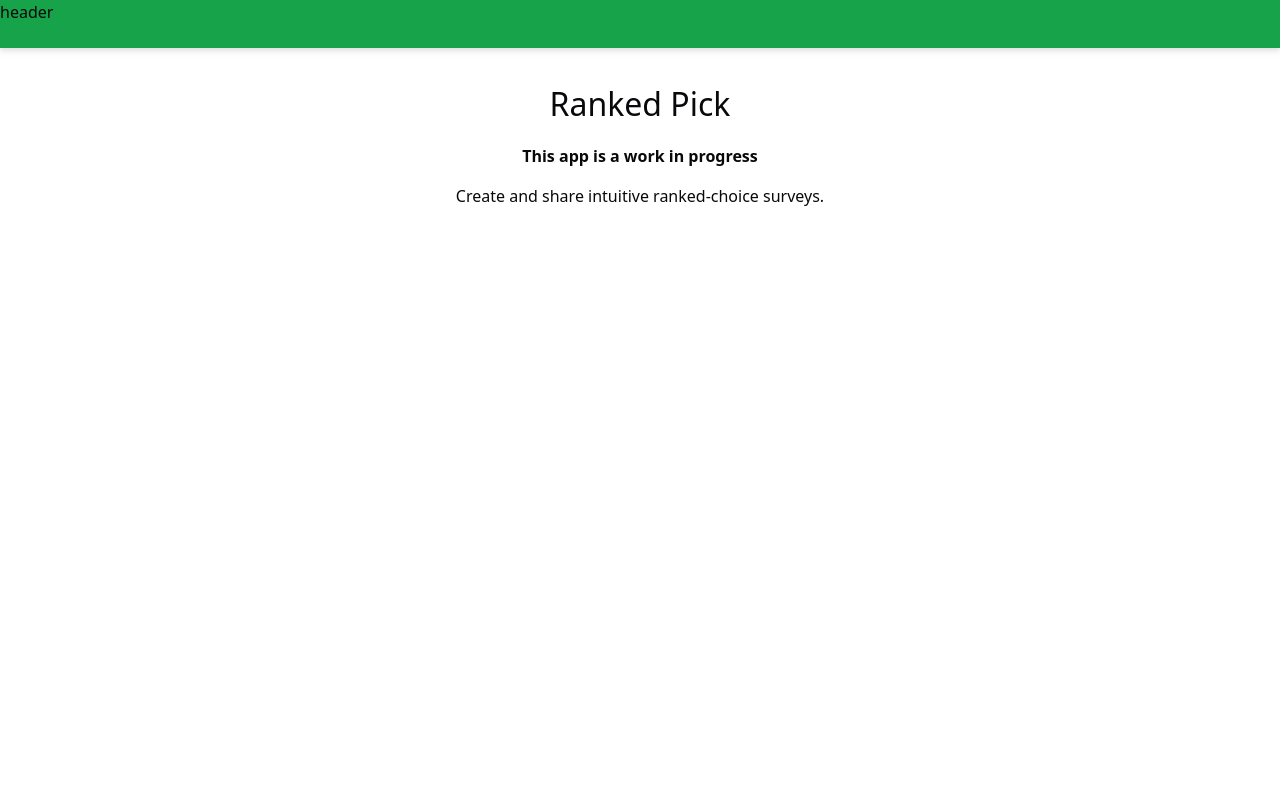
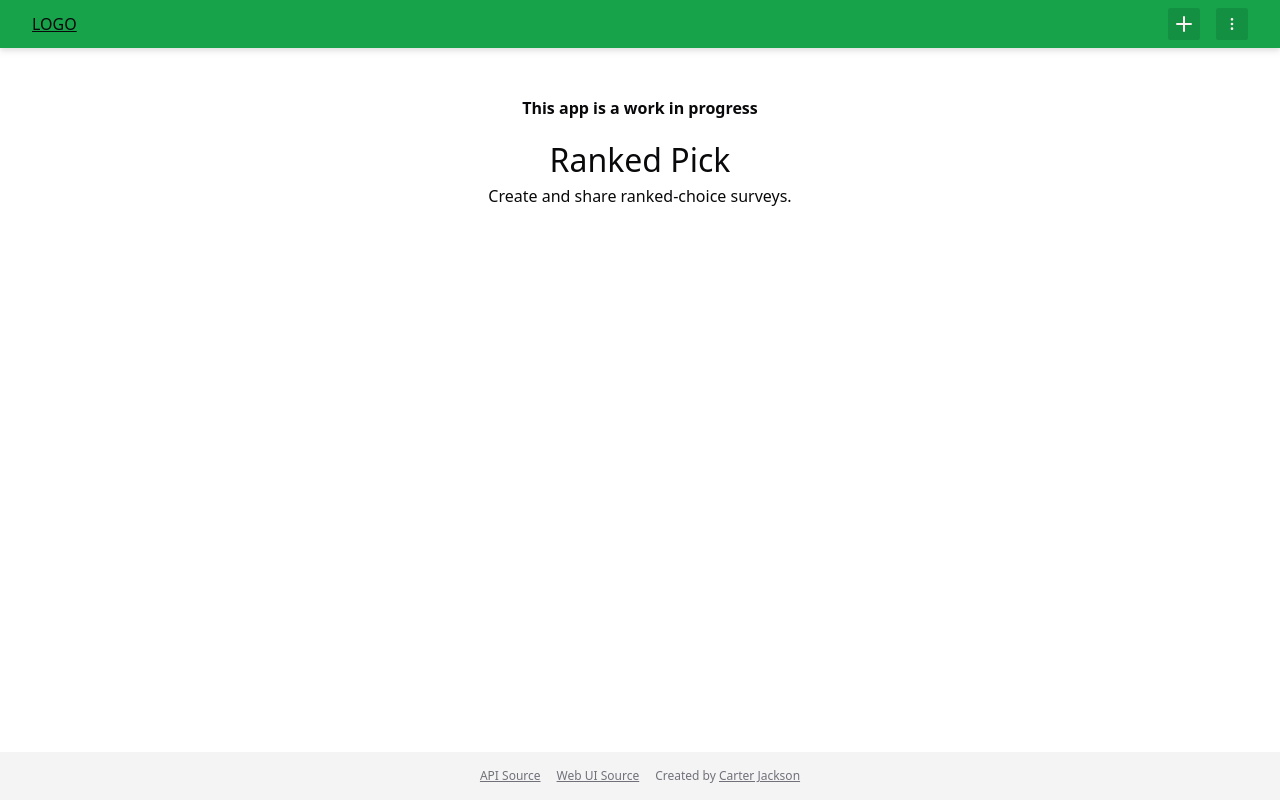
Before and after one commit to bluesort/ranked-pick-web, a React (Vite) app: page / in a window 1280 px wide. Built offline with nearby package versions, Linux system fonts and the light colour scheme; no server answers.

Commit message:
footer + header styling

```diff
--- a/package.json
+++ b/package.json
@@ -18,6 +18,7 @@
     "lucide-react": "^0.364.0",
     "react": "^18.2.0",
     "react-dom": "^18.2.0",
+    "react-icons": "^5.0.1",
     "tailwind-merge": "^2.2.2",
     "tailwindcss-animate": "^1.0.7",
     "wouter": "^3.1.0"
--- a/src/components/layout/AppLayout.tsx
+++ b/src/components/layout/AppLayout.tsx
@@ -1,11 +1,13 @@
 import Body from "@/components/layout/Body";
+import Footer from "@/components/layout/Footer";
 import Header from "@/components/layout/Header";
 
 function AppLayout() {
   return (
-    <div className="relative bg-background text-foreground">
+    <div className="flex flex-col h-screen relative bg-background text-foreground">
       <Header />
       <Body />
+      <Footer />
     </div>
   );
 }
--- a/src/components/layout/Body.tsx
+++ b/src/components/layout/Body.tsx
@@ -2,7 +2,7 @@ import Routes from "@/components/Routes";
 
 function Body() {
   return (
-    <div className="w-full h-full flex justify-center flex-grow p-8 mt-12">
+    <div className="flex justify-center flex-grow p-8 mt-12">
       <Routes />
     </div>
   );
--- /dev/null
+++ b/src/components/layout/Footer.tsx
@@ -0,0 +1,13 @@
+function Footer() {
+	return (
+		<footer className="flex justify-center bg-muted text-muted-foreground h-12 p-4 text-xs [&>*]:mx-2">
+			<a href="https://github.com/carterjackson/ranked-pick-api" target="_blank">API Source</a>
+			<a href="https://github.com/carterjackson/ranked-pick-web" target="_blank">Web UI Source</a>
+			<p>
+				Created by <a href="https://github.com/carterjackson" target="_blank">Carter Jackson</a>
+			</p>
+		</footer>
+	);
+}
+
+export default Footer;
--- a/src/components/layout/Header.tsx
+++ b/src/components/layout/Header.tsx
@@ -1,9 +1,25 @@
+import { FiMoreVertical, FiPlus } from "react-icons/fi";
+import { Link } from "wouter";
+
 function Header() {
   return (
-    <div className="w-full fixed h-12 bg-primary top-0 drop-shadow-md">
-      header
+    <div className="w-full fixed h-12 bg-primary top-0 drop-shadow-md flex justify-between items-center px-8">
+      <Link to="/">LOGO</Link>
+      <div className="flex">
+        <HeaderIconLink to="/surveys/new" icon={<FiPlus size="24" />} className="mr-4 p-1" />
+        <HeaderIconLink to="/" icon={<FiMoreVertical size="16" />} className="p-2" />
+      </div>
     </div>
   );
 }
 
+function HeaderIconLink(props: { to: string, icon: JSX.Element, className: string }) {
+  const { to, icon, className } = props;
+  return (
+    <Link to={to} className={`${className} bg-primary-darkened rounded-md text-primary-foreground hover:brightness-90`}>
+      {icon}
+    </Link>
+  );
+}
+
 export default Header;
--- a/src/components/views/home/Home.tsx
+++ b/src/components/views/home/Home.tsx
@@ -1,9 +1,9 @@
 function Home() {
   return (
     <div className="flex flex-col items-center">
+      <p className="font-bold my-4">This app is a work in progress</p>
       <h1>Ranked Pick</h1>
-      <p className="font-bold my-4">This app is a work in progress</p>
-      <p>Create and share intuitive ranked-choice surveys.</p>
+      <p>Create and share ranked-choice surveys.</p>
     </div>
   );
 }
--- a/src/index.css
+++ b/src/index.css
@@ -14,6 +14,10 @@ h3 {
   font-size: 1.25rem;
 }
 
+a {
+  text-decoration: underline;
+}
+
 @layer base {
   :root {
     --background: 0 0% 100%;
@@ -23,6 +27,7 @@ h3 {
     --popover: 0 0% 100%;
     --popover-foreground: 240 10% 3.9%;
     --primary: 142.1 76.2% 36.3%;
+    --primary-darkened: 142.1, 76.2%, 32%;
     --primary-foreground: 355.7 100% 97.3%;
     --secondary: 240 4.8% 95.9%;
     --secondary-foreground: 240 5.9% 10%;
@@ -46,6 +51,7 @@ h3 {
     --popover: 0 0% 9%;
     --popover-foreground: 0 0% 95%;
     --primary: 142.1 70.6% 45.3%;
+    /* TODO: primary darkened */
     --primary-foreground: 144.9 80.4% 10%;
     --secondary: 240 3.7% 15.9%;
     --secondary-foreground: 0 0% 98%;
--- a/tailwind.config.js
+++ b/tailwind.config.js
@@ -26,6 +26,7 @@ module.exports = {
         primary: {
           DEFAULT: "hsl(var(--primary))",
           foreground: "hsl(var(--primary-foreground))",
+          darkened: "hsl(var(--primary-darkened))",
         },
         secondary: {
           DEFAULT: "hsl(var(--secondary))",
@@ -74,4 +75,4 @@ module.exports = {
     },
   },
   plugins: [require("tailwindcss-animate")],
-}
+};
```
Also changed, not shown: 1 other file (tests, documents, lock files or other folders).
